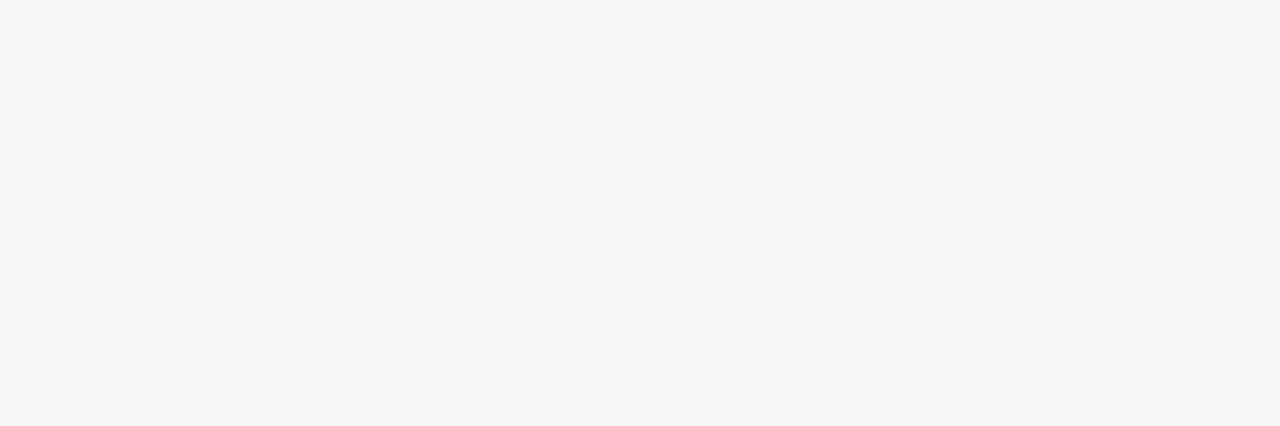
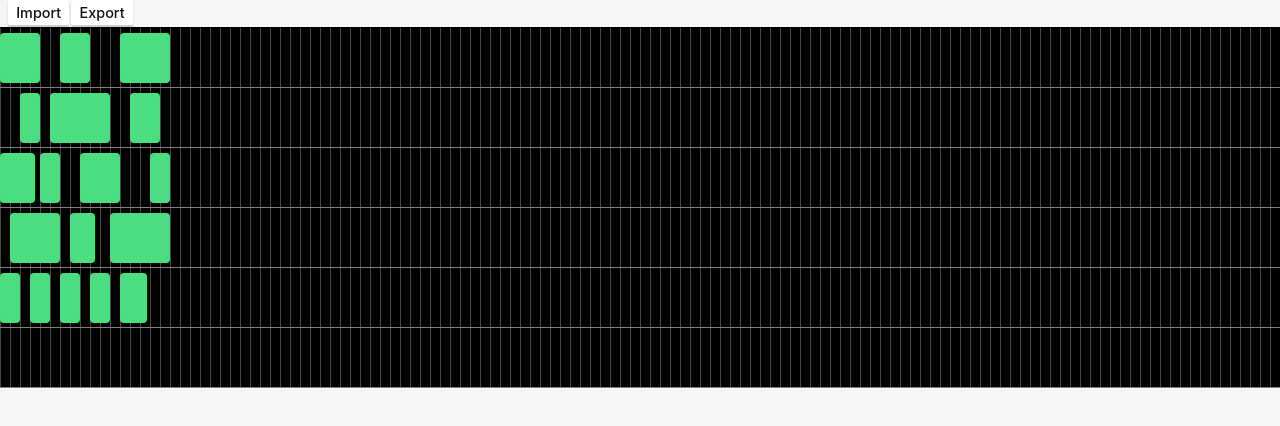
Before and after one commit to 7wai7/tauri-digital-audio-workstation, a React (Vite) app: page / in a window 1280 px wide. Shown: the top 426 px of the page. Built offline with nearby package versions, Linux system fonts and the light colour scheme.

Commit message:
audio tracks container

```diff
--- a/src/App.css
+++ b/src/App.css
@@ -1,10 +1,3 @@
-.logo.vite:hover {
-  filter: drop-shadow(0 0 2em #747bff);
-}
-
-.logo.react:hover {
-  filter: drop-shadow(0 0 2em #61dafb);
-}
 :root {
   font-family: Inter, Avenir, Helvetica, Arial, sans-serif;
   font-size: 16px;
@@ -21,13 +14,15 @@
   -webkit-text-size-adjust: 100%;
 }
 
-.container {
+* {
   margin: 0;
-  padding-top: 10vh;
+  box-sizing: border-box;
+}
+
+#root {
+  min-height: 100vh;
   display: flex;
   flex-direction: column;
-  justify-content: center;
-  text-align: center;
 }
 
 .logo {
@@ -62,10 +57,10 @@ h1 {
 
 input,
 button {
-  border-radius: 8px;
+  border-radius: 2px;
   border: 1px solid transparent;
-  padding: 0.6em 1.2em;
-  font-size: 1em;
+  padding: 0.2em 0.5em;
+  font-size: 0.9rem;
   font-weight: 500;
   font-family: inherit;
   color: #0f0f0f;
@@ -114,3 +109,17 @@ button {
     background-color: #0f0f0f69;
   }
 }
+
+
+
+.audio-tracks-container {
+  display: flex;
+  flex-direction: column;
+  max-height: 100%;
+  overflow-y: auto;
+  flex: 1;
+}
+
+.audio-tracks-container:last-child(.audio-row) {
+  border-bottom: none;
+}
--- a/src/App.tsx
+++ b/src/App.tsx
@@ -1,11 +1,18 @@
 import "./App.css";
+import AudioTrack from "./components/audio-track/AudioTrack";
+import NavPanel from "./components/nav-panel/NavPanel";
+import { useStore } from "./store";
 
 function App() {
+  const trackIds = useStore(s => s.trackOrder);
 
   return (
-    <main className="container">
-
-    </main>
+    <>
+      <NavPanel />
+      <main className="audio-tracks-container">
+        {trackIds.map(id => <AudioTrack key={id} id={id}/>)}
+      </main>
+    </>
   );
 }
 
--- /dev/null
+++ b/src/components/audio-track/AudioTrack.css
@@ -0,0 +1,19 @@
+.audio-track {
+    width: 100%;
+    min-height: 60px;
+    position: relative;
+
+    background-color: black;
+
+    /* GRID */
+    background-image:
+        linear-gradient(to right, rgba(128, 128, 128, 0.568) 1px, transparent 1px);
+
+    background-size: 100px 100%; /* 100px = 1 секунда */
+
+    border-bottom: 1px solid gray;
+}
+
+.audio-track {
+    min-width: 2000px; /* або динамічно */
+}
--- /dev/null
+++ b/src/components/audio-track/AudioTrack.tsx
@@ -0,0 +1,27 @@
+import React from "react";
+import ClipView from "../clip-view/ClipView";
+import "./AudioTrack.css"
+import { useStore } from "../../store";
+
+interface Props {
+    id: string
+}
+
+export default React.memo(function AudioTrack({ id }: Props) {
+    const track = useStore(s => s.tracks[id]);
+    const zoom = useStore(s => s.zoom);
+
+    return (
+
+        <div
+            className="audio-track"
+            style={{
+                backgroundSize: `${zoom}px 100%`
+            }}
+        >
+            {track.clipIds.map(cid => (
+                <ClipView key={cid} id={cid} />
+            ))}
+        </div>
+    )
+})
--- /dev/null
+++ b/src/components/clip-view/ClipView.css
@@ -0,0 +1,12 @@
+.clip {
+  top: 5px;
+  height: 50px;
+  background-color: #4ade80;
+  border-radius: 4px;
+
+  transition: background-color 200ms;
+}
+
+.clip:hover {
+  background-color: #359c5b;
+}
--- /dev/null
+++ b/src/components/clip-view/ClipView.tsx
@@ -0,0 +1,18 @@
+import { useStore } from "../../store";
+import "./ClipView.css"
+
+export default function ClipView({ id }: { id: string }) {
+    const clip = useStore(s => s.clips[id]);
+    const zoom = useStore(s => s.zoom);
+
+    return (
+        <div
+            className="clip"
+            style={{
+                position: "absolute",
+                left: clip.start * zoom,
+                width: clip.duration * zoom,
+            }}
+        />
+    );
+}
--- /dev/null
+++ b/src/components/nav-panel/NavPanel.css
@@ -0,0 +1,10 @@
+.navigation-panel-top {
+    width: 100%;
+    padding: 0 0.5rem;
+    padding-bottom: 2px;
+    display: flex;
+    flex-direction: row;
+    gap: 2px;
+
+    border-bottom: 1px solid black;
+}
--- /dev/null
+++ b/src/components/nav-panel/NavPanel.tsx
@@ -0,0 +1,22 @@
+import "./NavPanel.css"
+
+export default function NavPanel() {
+    return (
+        <nav className="navigation-panel-top">
+            <NavButton title="Import"/>
+            <NavButton title="Export"/>
+        </nav>
+    )
+}
+
+function NavButton({
+    title
+}: {
+    title: string
+}) {
+    return (
+        <button>
+            {title}
+        </button>
+    )
+}
--- /dev/null
+++ b/src/data/__mock__.ts
@@ -0,0 +1,76 @@
+const createClip = (
+  id: string,
+  trackId: string,
+  start: number,
+  duration: number,
+  filePath = "/audio/sample.mp3"
+): Clip => ({
+  id,
+  trackId,
+  filePath,
+  start,
+  duration,
+});
+
+export const storeMock = {
+  tracks: {
+    track_1: {
+      id: "track_1",
+      clipIds: ["c1", "c2", "c3"],
+    },
+    track_2: {
+      id: "track_2",
+      clipIds: ["c4", "c5", "c6"],
+    },
+    track_3: {
+      id: "track_3",
+      clipIds: ["c7", "c8", "c9", "c10"],
+    },
+    track_4: {
+      id: "track_4",
+      clipIds: ["c11", "c12", "c13"],
+    },
+    track_5: {
+      id: "track_5",
+      clipIds: ["c14", "c15", "c16", "c17", "c18"],
+    },
+    track_6: {
+      id: "track_6",
+      clipIds: [],
+    },
+  },
+
+  trackOrder: [
+    "track_1",
+    "track_2",
+    "track_3",
+    "track_4",
+    "track_5",
+    "track_6",
+  ],
+
+  clips: {
+    c1: createClip("c1", "track_1", 0, 4),
+    c2: createClip("c2", "track_1", 6, 3),
+    c3: createClip("c3", "track_1", 12, 5),
+
+    c4: createClip("c4", "track_2", 2, 2),
+    c5: createClip("c5", "track_2", 5, 6),
+    c6: createClip("c6", "track_2", 13, 3),
+
+    c7: createClip("c7", "track_3", 0, 3.5),
+    c8: createClip("c8", "track_3", 4, 2),
+    c9: createClip("c9", "track_3", 8, 4),
+    c10: createClip("c10", "track_3", 15, 2),
+
+    c11: createClip("c11", "track_4", 1, 5),
+    c12: createClip("c12", "track_4", 7, 2.5),
+    c13: createClip("c13", "track_4", 11, 6),
+
+    c14: createClip("c14", "track_5", 0, 2),
+    c15: createClip("c15", "track_5", 3, 2),
+    c16: createClip("c16", "track_5", 6, 2),
+    c17: createClip("c17", "track_5", 9, 2),
+    c18: createClip("c18", "track_5", 12, 2.7),
+  },
+};
--- /dev/null
+++ b/src/store.ts
@@ -0,0 +1,63 @@
+import { create } from "zustand";
+import { storeMock } from "./data/__mock__";
+
+type Store = {
+    tracks: Record<string, Track>;
+    clips: Record<string, Clip>;
+    trackOrder: string[];
+
+    zoom: number;
+
+    moveClip: (clipId: string, toTrackId: string, start: number) => void;
+};
+
+export const useStore = create<Store>((set) => ({
+    tracks: storeMock.tracks,
+    clips: storeMock.clips,
+    trackOrder: storeMock.trackOrder,
+
+    zoom: 10,
+
+    moveClip: (clipId, toTrackId, start) =>
+        set((state) => {
+            const clip = state.clips[clipId];
+            if (!clip) return state;
+
+            const fromTrackId = clip.trackId;
+
+            if (fromTrackId === toTrackId && clip.start === start) {
+                return state;
+            }
+
+            const nextTracks = { ...state.tracks };
+
+            if (fromTrackId !== toTrackId) {
+                const fromTrack = nextTracks[fromTrackId];
+                nextTracks[fromTrackId] = {
+                    ...fromTrack,
+                    clipIds: fromTrack.clipIds.filter(id => id !== clipId),
+                };
+
+                // 2. додати в новий трек
+                const toTrack = nextTracks[toTrackId];
+                nextTracks[toTrackId] = {
+                    ...toTrack,
+                    clipIds: [...toTrack.clipIds, clipId],
+                };
+            }
+
+            const nextClips = {
+                ...state.clips,
+                [clipId]: {
+                    ...clip,
+                    start,
+                    trackId: toTrackId,
+                },
+            };
+
+            return {
+                tracks: nextTracks,
+                clips: nextClips,
+            };
+        }),
+}));
```
Also changed, not shown: package.json (+5 -4 lines), src/types/index.ts (added, +12 -0 lines), 1 other file (tests, documents, lock files or other folders).
